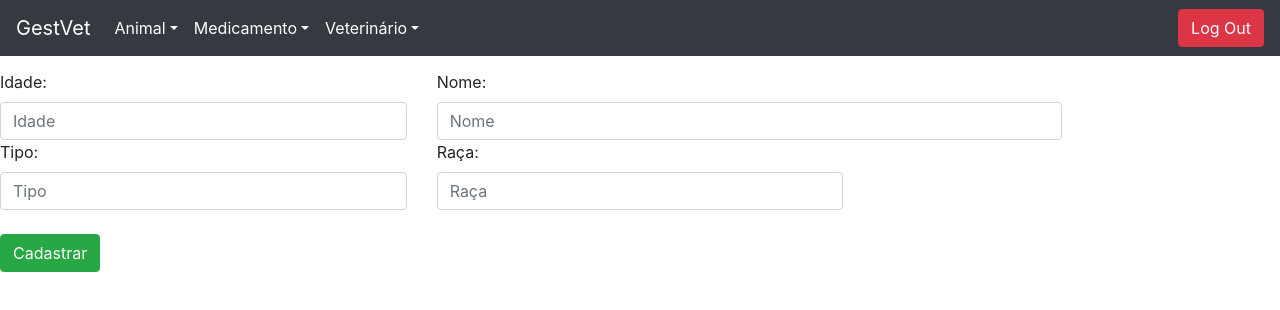
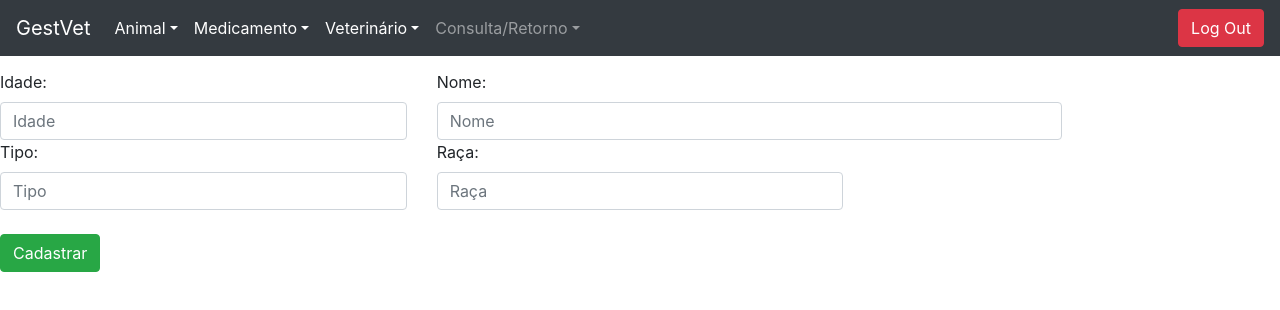
Before and after one commit to Pedrohcs/GestVet, an Angular app in the folder GestVet/gestvet-front/: page /user/adicionar-animal in a window 1280 px wide. Shown: the top 310 px of the page. Built offline with nearby package versions, Linux system fonts and the light colour scheme.

Commit message:
Adição da Aba de Consulta/Retorno

```diff
--- a/GestVet/gestvet-front/src/app/user/user.component.html
+++ b/GestVet/gestvet-front/src/app/user/user.component.html
@@ -8,16 +8,16 @@
   <div class="collapse navbar-collapse" id="navbarsExampleDefault">
     <ul class="navbar-nav mr-auto">
       <li class="nav-item active dropdown">
-        <a class="nav-link dropdown-toggle" href="#" id="dropdown01" data-toggle="dropdown"
-          aria-haspopup="true" aria-expanded="false">Animal</a>
+        <a class="nav-link dropdown-toggle" href="#" id="dropdown01" data-toggle="dropdown" aria-haspopup="true"
+          aria-expanded="false">Animal</a>
         <div class="dropdown-menu" aria-labelledby="dropdown01">
           <a class="btn dropdown-item" routerLink="/user/adicionar-animal">Cadastrar Animal</a>
           <a class="btn dropdown-item" routerLink="/user/animal">Ver Animais</a>
         </div>
       </li>
       <li class="nav-item active dropdown">
-        <a class="nav-link dropdown-toggle" href="#" id="dropdown01" data-toggle="dropdown"
-          aria-haspopup="true" aria-expanded="false">Medicamento</a>
+        <a class="nav-link dropdown-toggle" href="#" id="dropdown02" data-toggle="dropdown" aria-haspopup="true"
+          aria-expanded="false">Medicamento</a>
         <div class="dropdown-menu" aria-labelledby="dropdown01">
           <a class="btn dropdown-item" routerLink="">Cadastrar Medicamento</a>
           <a class="btn dropdown-item" routerLink="">Ver Medicamentos</a>
@@ -25,13 +25,22 @@
         </div>
       </li>
       <li class="nav-item active dropdown">
-          <a class="nav-link dropdown-toggle" href="#" id="dropdown01" data-toggle="dropdown"
-            aria-haspopup="true" aria-expanded="false">Veterinário</a>
+        <a class="nav-link dropdown-toggle" href="#" id="dropdown03" data-toggle="dropdown" aria-haspopup="true"
+          aria-expanded="false">Veterinário</a>
         <div class="dropdown-menu" aria-labelledby="dropdown01">
           <a class="btn dropdown-item" routerLink="">Cadastrar Veterinário</a>
           <a class="btn dropdown-item" routerLink="">Ver Veterinários</a>
           <a class="btn dropdown-item" routerLink="">Pesquisar Veterinário</a>
         </div>
+      </li>
+      <li class="nav-item inactive dropdown">
+        <a class="nav-link dropdown-toggle" href="#" id="dropdown04" data-toggle="dropdown" aria-haspopup="true"
+          aria-expanded="false">Consulta/Retorno</a>
+       <!-- <div class="dropdown-menu" aria-labelledby="dropdown01">
+          <a class="btn dropdown-item" routerLink="">Marcar Consulta</a>
+          <a class="btn dropdown-item" routerLink="">Marcar Retorno</a>
+          <a class="btn dropdown-item" routerLink="">Pesquisar Consulta/Retorno</a>
+        </div>-->
       </li>
     </ul>
     <form class="form-inline my-2 my-lg-0">
```
Lines whose indentation alone changed are shown as unchanged.
